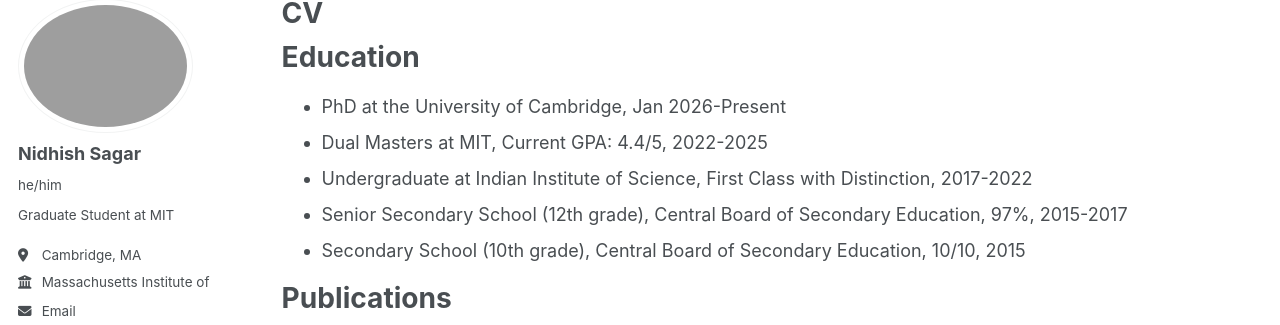
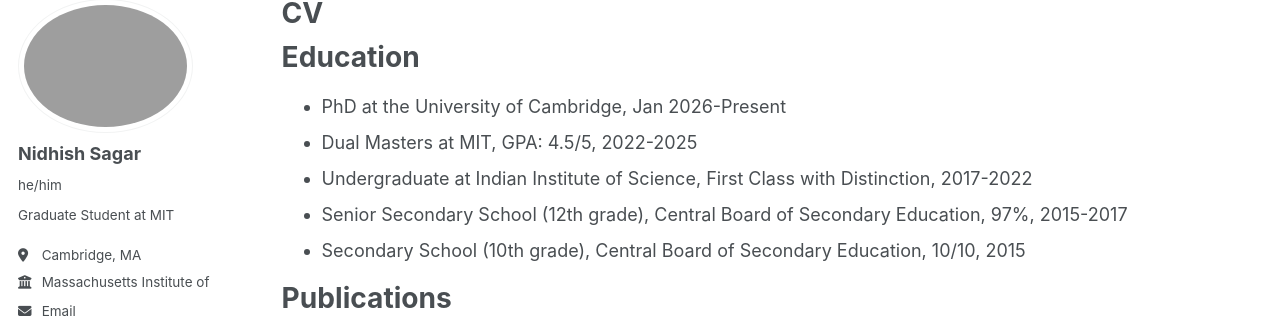
Before and after one commit to sagarnidhish/sagarnidhish.github.io, a Jekyll site: the page built from _pages/cv.md, in a window 1280 px wide and 900 px high. Shown: the part 107-432 px from the top of the window. Built offline with Jekyll 4.4.1, drawn with Linux system fonts in a browser that asks for light colours; some web fonts are replaced.

Commit message:
Update cv.md

```diff
--- a/_pages/cv.md
+++ b/_pages/cv.md
@@ -11,7 +11,7 @@
 Education
 ======
 * PhD at the University of Cambridge, Jan 2026-Present
-* Dual Masters at MIT, Current GPA: 4.4/5, 2022-2025
+* Dual Masters at MIT, GPA: 4.5/5, 2022-2025
 * Undergraduate at Indian Institute of Science, First Class with Distinction, 2017-2022
 * Senior Secondary School (12th grade), Central Board of Secondary Education, 97%, 2015-2017
 * Secondary School (10th grade), Central Board of Secondary Education, 10/10, 2015
```
